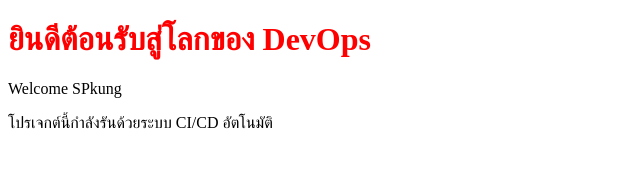
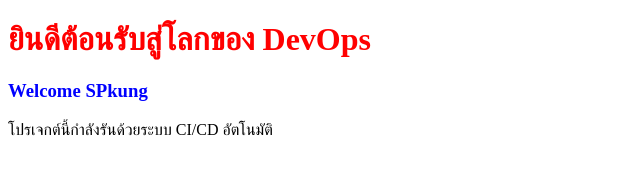
Before and after one commit to Kingdomcum007/my-first-devops-project, a plain HTML site: page index.html in a window 1280 px wide. Shown: the whole page, without its empty margins (0-640 px from the left). Drawn offline with Linux system fonts and the light colour scheme.

Commit message:
Update index.html

```diff
--- a/index.html
+++ b/index.html
@@ -5,7 +5,7 @@
 </head>
 <body>
     <h1 style="color:red">ยินดีต้อนรับสู่โลกของ DevOps</h1>
-    <p style="color:sky blue">Welcome SPkung</p>
+    <h3 style="color:blue">Welcome SPkung</h3>
     <p>โปรเจกต์นี้กำลังรันด้วยระบบ CI/CD อัตโนมัติ</p>
 </body>
 </html>
```
